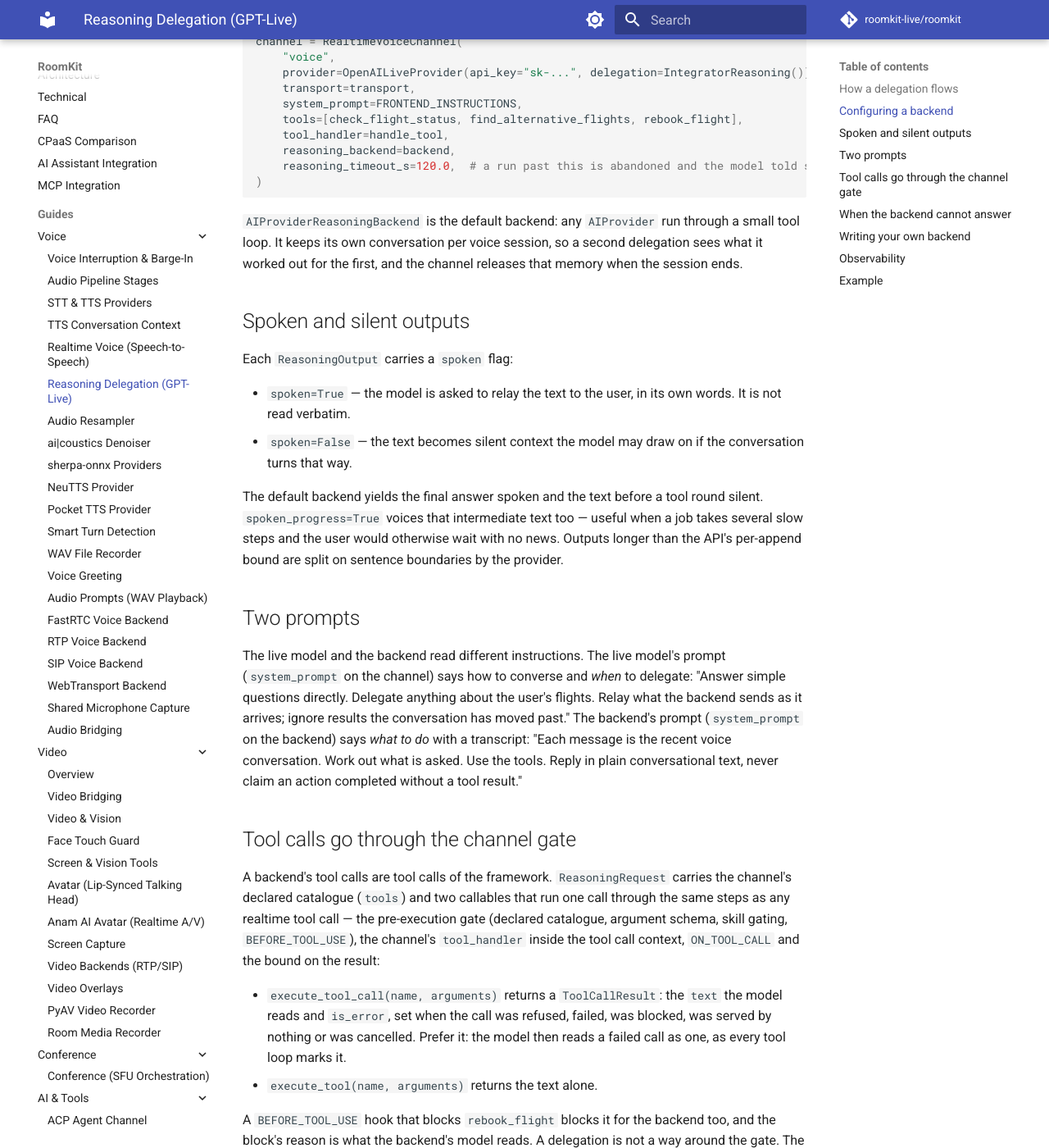
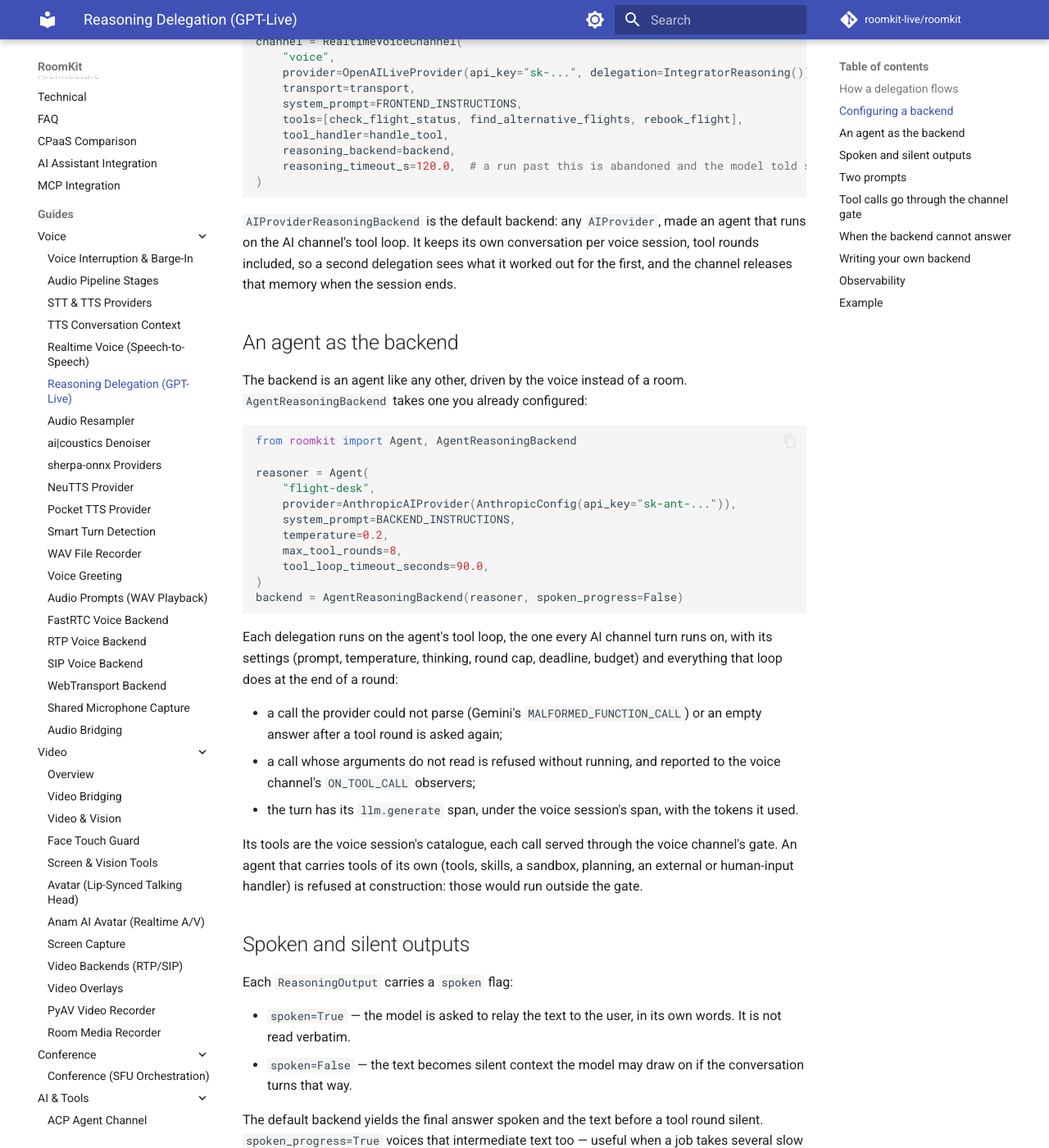
Before and after one commit to roomkit-live/roomkit-docs, an MkDocs documentation site: the page built from docs/guides/reasoning-delegation.md, in a window 1280 px wide and 1400 px high, scrolled down 1575 px. Shown: the whole window at 82% size. Built offline with MkDocs 1.6.1 and Material for MkDocs 9.7.7, drawn with Linux system fonts in a browser that asks for light colours; comment, search, counter and statistics services are not loaded; some of the changed text lies outside the part shown.

Commit message:
docs(realtime): an agent as the reasoning backend, on the AI channel's tool loop, and what a delegation cut short says (RMK-396)

````diff
--- a/docs/guides/reasoning-delegation.md
+++ b/docs/guides/reasoning-delegation.md
@@ -53,7 +53,7 @@ from roomkit.providers.openai.live import IntegratorReasoning, OpenAILiveProvide
 backend = AIProviderReasoningBackend(
     AnthropicAIProvider(AnthropicConfig(api_key="sk-ant-...", model="claude-sonnet-5")),
     system_prompt=BACKEND_INSTRUCTIONS,
-    max_tool_rounds=5,          # generate → tools → generate, at most this many rounds
+    max_tool_rounds=5,          # tool rounds per delegation, the AI channel's loop bound
     spoken_progress=False,      # text before a tool round stays silent context
 )
 
@@ -69,10 +69,46 @@ channel = RealtimeVoiceChannel(
 )
 ```
 
-`AIProviderReasoningBackend` is the default backend: any `AIProvider` run
-through a small tool loop. It keeps its own conversation per voice session, so
-a second delegation sees what it worked out for the first, and the channel
-releases that memory when the session ends.
+`AIProviderReasoningBackend` is the default backend: any `AIProvider`, made an
+agent that runs on the AI channel's tool loop. It keeps its own conversation
+per voice session, tool rounds included, so a second delegation sees what it
+worked out for the first, and the channel releases that memory when the
+session ends.
+
+## An agent as the backend
+
+The backend is an agent like any other, driven by the voice instead of a room.
+`AgentReasoningBackend` takes one you already configured:
+
+```python
+from roomkit import Agent, AgentReasoningBackend
+
+reasoner = Agent(
+    "flight-desk",
+    provider=AnthropicAIProvider(AnthropicConfig(api_key="sk-ant-...")),
+    system_prompt=BACKEND_INSTRUCTIONS,
+    temperature=0.2,
+    max_tool_rounds=8,
+    tool_loop_timeout_seconds=90.0,
+)
+backend = AgentReasoningBackend(reasoner, spoken_progress=False)
+```
+
+Each delegation runs on the agent's tool loop, the one every AI channel turn
+runs on, with its settings (prompt, temperature, thinking, round cap, deadline,
+budget) and everything that loop does at the end of a round:
+
+- a call the provider could not parse (Gemini's `MALFORMED_FUNCTION_CALL`) or
+  an empty answer after a tool round is asked again;
+- a call whose arguments do not read is refused without running, and reported
+  to the voice channel's `ON_TOOL_CALL` observers;
+- the turn has its `llm.generate` span, under the voice session's span, with
+  the tokens it used.
+
+Its tools are the voice session's catalogue, each call served through the
+voice channel's gate. An agent that carries tools of its own (tools, skills, a
+sandbox, planning, an external or human-input handler) is refused at
+construction: those would run outside the gate.
 
 ## Spoken and silent outputs
 
@@ -130,7 +166,12 @@ something. The channel therefore always answers, with one spoken output:
 | No `reasoning_backend` configured | "No backend is available to handle delegated work in this session." |
 | The backend yielded nothing (or only blank text) | "The delegated work finished without an answer." |
 | The backend raised | "The delegated work could not be completed." |
+| The backend's turn was cut short (round cap, deadline, budget) | "The delegated work could not be completed." |
 | The run exceeded `reasoning_timeout_s` | "The delegated work took too long and was abandoned." |
+
+A turn cut short has no answer: the built-in backends yield what the model
+said before each tool round as progress, never as the answer, and raise
+`ReasoningCutShortError`, which the channel answers as a failed backend.
 
 A running delegation counts as activity for `wait_idle()`, and ending the
 session cancels it.
@@ -160,8 +201,12 @@ class FlightDeskBackend(ReasoningBackend):
 ```
 
 `run()` is an async generator: yield outputs as you learn things. Route every
-tool call through `request.execute_tool_call` (or `request.execute_tool`). Implement `session_ended()` if you
-keep state per session and `close()` if you hold resources.
+tool call through `request.execute_tool_call` (or `request.execute_tool`). A
+call your own loop refuses before the gate (its arguments did not parse) goes
+to `request.report_refusal(name, arguments, body)`, so the channel's
+`ON_TOOL_CALL` observers see it as they see every refused call. Implement
+`session_ended()` if you keep state per session and `close()` if you hold
+resources.
 
 ## Observability
 
````
Also changed, not shown: docs/api/providers-realtime-voice.md (+4 -0 lines), docs/features.md (+1 -1 lines).
